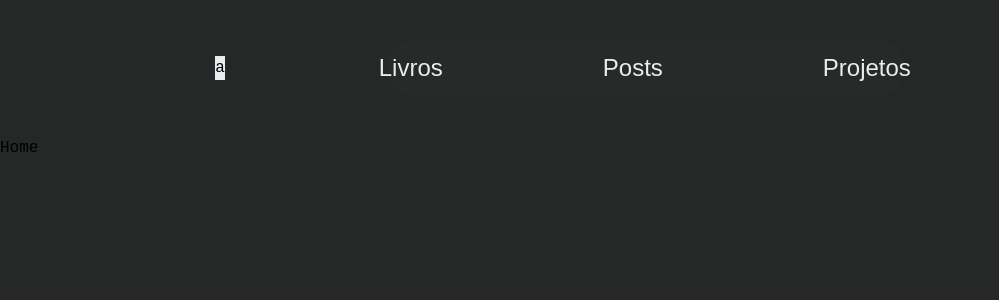
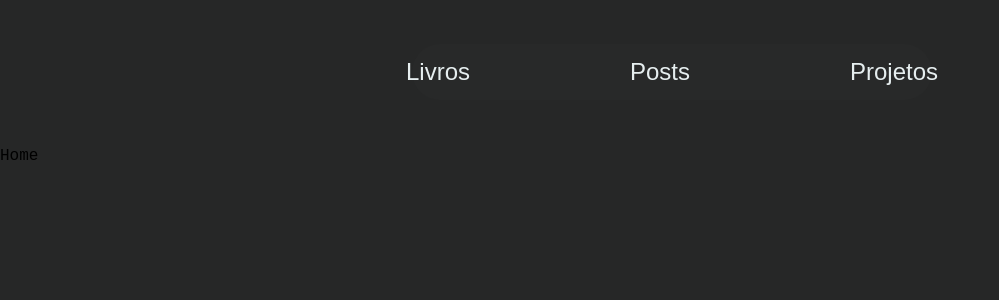
Before and after one commit to miguel-l-b/miguel-l-b.dev, a React (Create React App) app: page / in a window 1280 px wide. Shown: the top 300 px of the page, without its empty margins (0-999 px from the left). Built offline with nearby package versions, Linux system fonts and the light colour scheme.

Commit message:
Refactor Header component styles

```diff
--- a/src/components/Header.tsx
+++ b/src/components/Header.tsx
@@ -14,15 +14,14 @@ interface HeaderLinkProps {
 export function HeaderLink(props: HeaderLinkProps): JSX.Element {
   return (
     <Link
-      className={`flex group items-center h-full pl-10 pr-10 rounded-xl bg-none hover:bg-gradient-to-tr
-        hover:to-[#35423E] hover:from-[#3D3A47] ${
-          props.clicked && "bg-gradient-to-tr to-[#35423E] from-[#3D3A47]"
-        }`}
+      className={`flex group items-center h-full pl-10 pr-10 rounded-xl bg-none hover:bg-gradient-to-b hover:from-[#fff]
+      hover:to-[#ffffff00] hover:from-50% hover:bg-clip-text hover:text-transparent ${
+        props.clicked && "bg-gradient-to-tr to-[#35423E] from-[#3D3A47]"
+      }`}
       to={props.path}
     >
       <h2
-        className={`text-white font-jura text-2xl group-hover:bg-gradient-to-b hover:from-[#fff]
-        hover:to-[#ffffff00] hover:from-50% hover:bg-clip-text hover:text-transparent ${
+        className={`text-white font-jura text-2xl font-medium ${
           props.clicked &&
           "bg-gradient-to-b from-[#fff] to-[#ffffff00] from-50% bg-clip-text text-transparent"
         }`}
@@ -39,13 +38,13 @@ export default function Header(props: HeaderProps): JSX.Element {
       {props.path !== "home" ? (
         <Link to="/">
           <img
-            className="w-50 h-50 relative left-[-10rem]"
+            className="w-16 h-16 relative left-[-10rem]"
             src="logo-polygon.png"
             alt="logo tipo"
           />
         </Link>
       ) : (
-        <div className="block w-50 h-50 relative left-[-10rem] bg-white">a</div>
+        <div className="w-16 h-16 relative left-[-10rem]"></div>
       )}
       <ul className="flex gap-20 justify-center bg-black-light w-1/2 h-14 rounded-full">
         <HeaderLink path="/books" clicked={props.path === "books"}>
```
